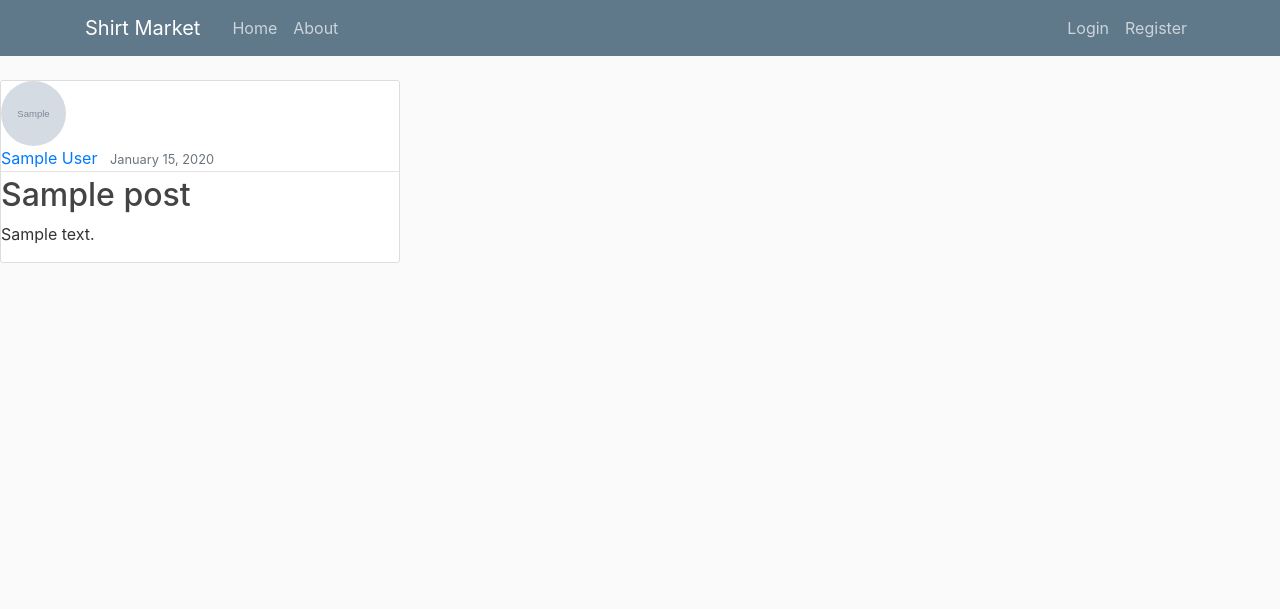
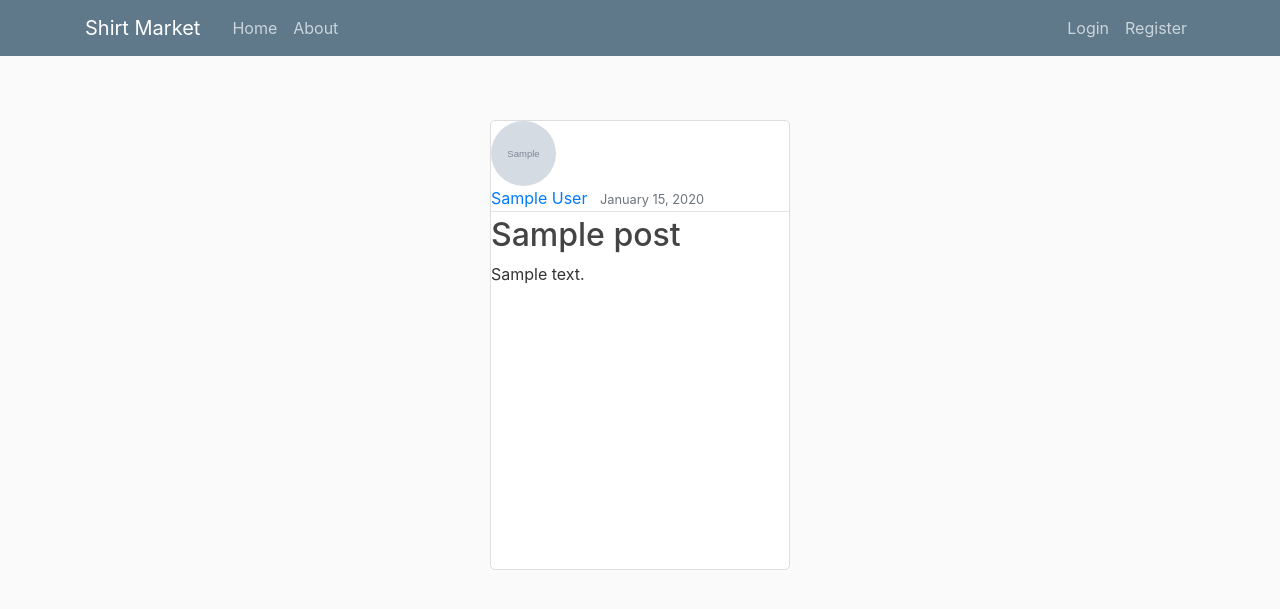
Before and after one commit to seika5/shirtmarket, a Django app: template shirtmarket/market/templates/home.html in a window 1280 px wide. Shown: the top 609 px of the page. Run offline with Django 3.2, Linux system fonts and the light colour scheme; the template is opened without the code that fills it: most values are stand-ins (such as "Sample title", 1, 10 or a date in 2020); grey boxes marked "Sample" are stand-in pictures; some libraries are stand-ins or nearby versions.

Commit message:
flex boxes fixed

```diff
--- a/shirtmarket/market/static/market/main.css
+++ b/shirtmarket/market/static/market/main.css
@@ -28,14 +28,22 @@ ul {
   font-weight: 500;
 }
 
-.content-section2 {
-  width: 23%;
-  min-width: 400px;
+.flex-container {
+  display: flex;
+  flex-direction: row;
+  justify-content: space-around;
+  padding: 20px 20px;
+  flex-wrap: wrap;
+}
+
+.content-section {
+  width: 300px;
+  height: 450px;
   background: #ffffff;
   border: 1px solid #dddddd;
-  border-radius: 3px;
+  border-radius: 5px;
+  margin: 20px 20px;
   position: relative;
-  justify-content: space-between;
 }
 
 .article-title {
--- a/shirtmarket/market/templates/home.html
+++ b/shirtmarket/market/templates/home.html
@@ -2,7 +2,7 @@
 {% block content %}
 	<div class="flex-container">
 		{% for post in posts %}
-			<div class="content-section2">
+			<div class="content-section">
 				<img class="rounded-circle article-img" src="{{ post.author.profile.image.url }}">
 	  			<div class="media-body">
 	    			<div class="article-metadata">
```
